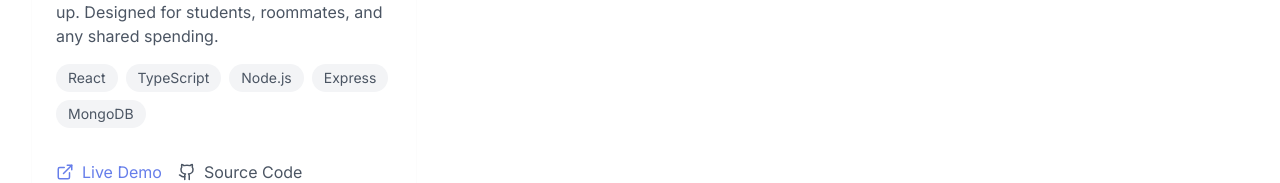
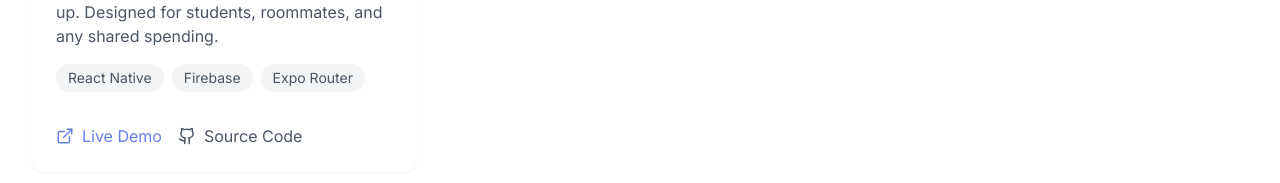
Before and after one commit to bryntam/website, a React (Vite) app: page / in a window 1280 px wide. Shown: the part 1132-1315 px from the top of the page. Built offline with nearby package versions, Linux system fonts and the light colour scheme.

Commit message:
updated splitbills info

```diff
--- a/src/components/Projects.tsx
+++ b/src/components/Projects.tsx
@@ -5,8 +5,8 @@ const projects = [
   {
     title: 'SplitBills',
     description: 'A modern IOS app to easily split expenses among friends, track payments, and settle up. Designed for students, roommates, and any shared spending.',
-    image: 'https://images.unsplash.com/photo-1506744038136-46273834b3fb?fit=crop&w=800&h=450',
-    technologies: ['React', 'TypeScript', 'Node.js', 'Express', 'MongoDB'],
+    image: 'img/splitbills.png',
+    technologies: ['React Native', 'Firebase', 'Expo Router'],
     demoLink: 'https://www.splitbillsapp.com',
     githubLink: '',
   },
```
Also changed, not shown: src/img/splitbills.jpeg (added).
